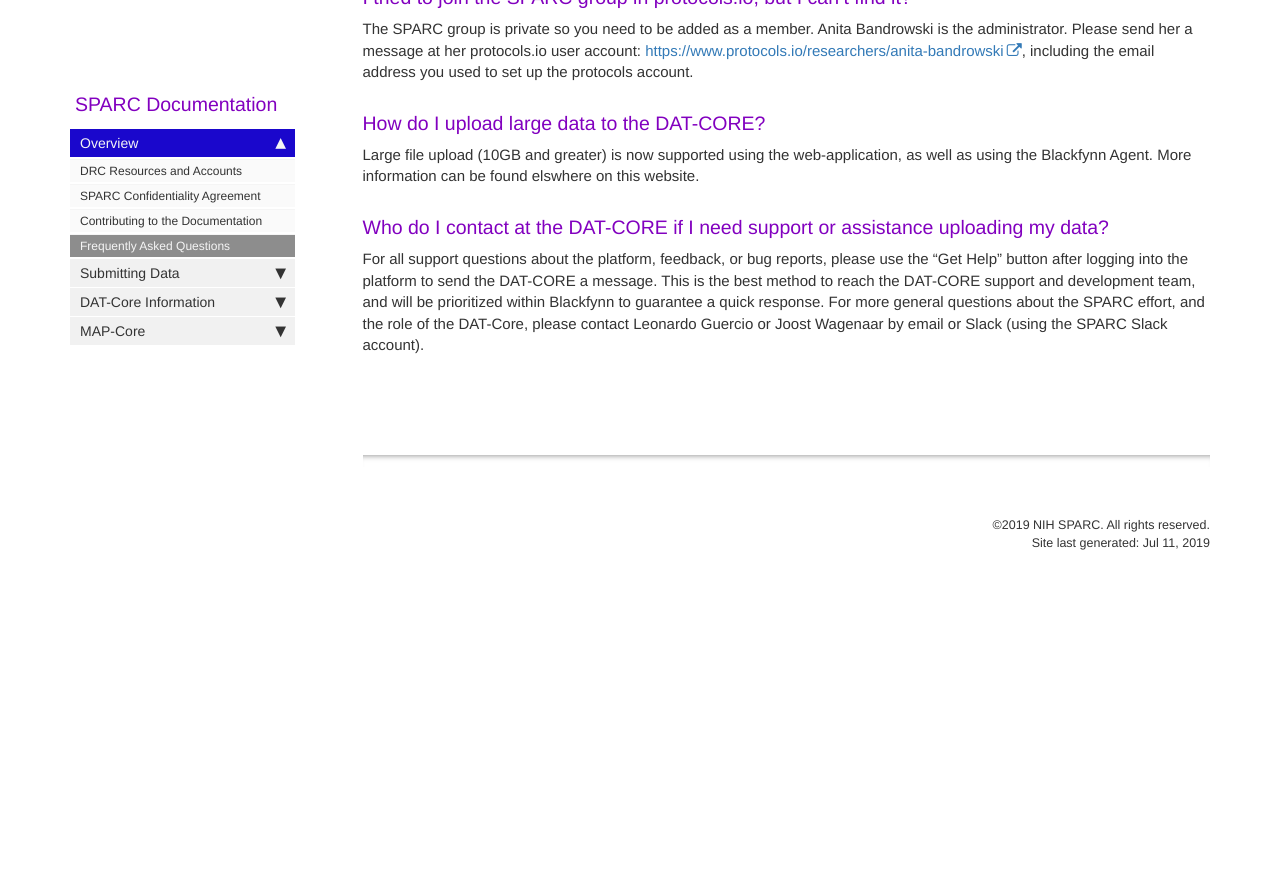
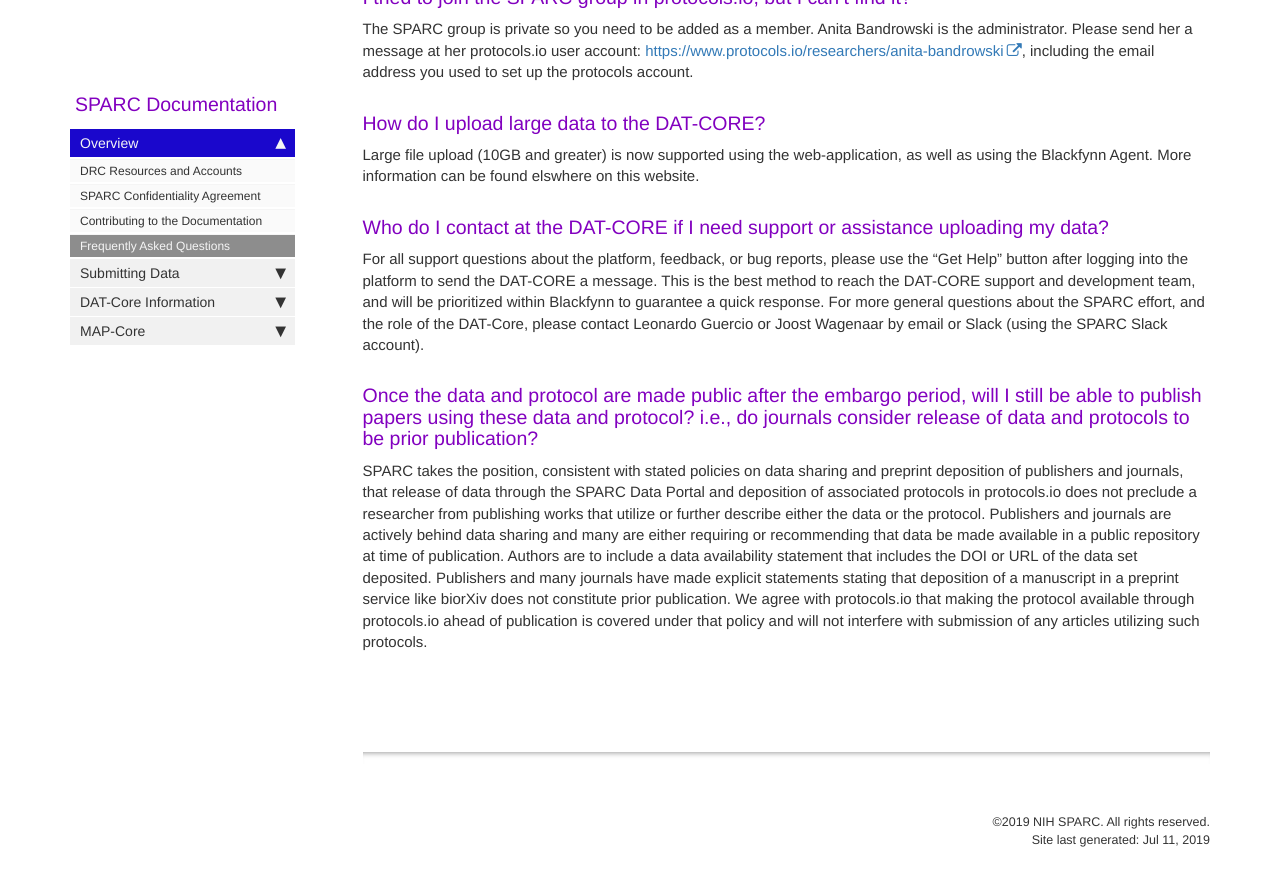
Before and after one commit to tgbugs/docs.sparc.science, a Jekyll site: the page built from pages/general/faq.md, in a window 1280 px wide and 900 px high, scrolled down 1325 px. Shown: the top 886 px of the window. Built offline with Jekyll 4.4.1, drawn with Linux system fonts in a browser that asks for light colours; nearby versions of some CDN libraries; comment, search, counter and statistics services are not loaded; before the commit the page ends 1928 px from its top, so only the background shows below that.

Commit message:
Update faq.md

```diff
--- a/pages/general/faq.md
+++ b/pages/general/faq.md
@@ -38,3 +38,6 @@ Large file upload (10GB and greater) is now supported using the web-application,
 
 ### Who do I contact at the DAT-CORE if I need support or assistance uploading my data?
 For all support questions about the platform, feedback, or bug reports, please use the “Get Help” button after logging into the platform to send the DAT-CORE a message. This is the best method to reach the DAT-CORE support and development team, and will be prioritized within Blackfynn to guarantee a quick response. For more general questions about the SPARC effort, and the role of the DAT-Core, please contact Leonardo Guercio or Joost Wagenaar by email or Slack (using the SPARC Slack account).
+
+### Once the data and protocol are made public after the embargo period, will I still be able to publish papers using these data and protocol?  i.e., do journals consider release of data and protocols to be prior publication?
+SPARC takes the position, consistent with stated policies on data sharing and preprint deposition of publishers and journals, that release of data through the SPARC Data Portal and deposition of associated protocols in protocols.io does not preclude a researcher from publishing works that utilize or further describe either the data or the protocol. Publishers and journals are actively behind data sharing and many are either requiring or recommending that data be made available in a public repository at time of publication.  Authors are to include a data availability statement that includes the DOI or URL of the data set deposited. Publishers and many journals have made explicit statements stating that deposition of a manuscript in a preprint service like biorXiv does not constitute prior publication. We agree with protocols.io that making the protocol available through protocols.io ahead of publication is covered under that policy and will not interfere with submission of any articles utilizing such protocols.
```
